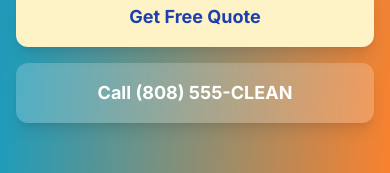
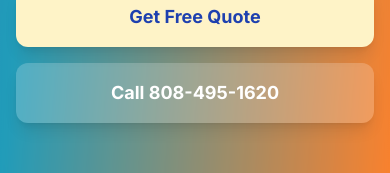
Before and after one commit to chadthomas31/mid-pacific-cleaning.com, a Next.js app: page /services in a window 390 px wide. Shown: the part 4461-4634 px from the top of the page. Built offline with nearby package versions, Linux system fonts and the light colour scheme.

Commit message:
Update phone number to 808-495-1620 across all pages

```diff
--- a/app/services/page.tsx
+++ b/app/services/page.tsx
@@ -164,10 +164,10 @@ export default function Services() {
                 Get Free Quote
               </a>
               <a
-                href="tel:808-555-CLEAN"
+                href="tel:808-495-1620"
                 className="bg-white/20 hover:bg-white/30 text-white font-bold py-4 px-8 rounded-xl text-lg shadow-lg hover:shadow-xl transform hover:scale-105 transition-all duration-200"
               >
-                Call (808) 555-CLEAN
+                Call 808-495-1620
               </a>
             </div>
           </div>
--- a/components/Contact.tsx
+++ b/components/Contact.tsx
@@ -6,7 +6,7 @@ const contactMethods = [
   {
     title: 'Call Us',
     description: 'Speak directly with Kate or Darci',
-    details: '(808) 555-CLEAN',
+    details: '808-495-1620',
     action: 'Call Now',
     icon: '📞',
     color: 'from-green-500 to-emerald-500'
@@ -22,7 +22,7 @@ const contactMethods = [
   {
     title: 'Text Us',
     description: 'Quick questions and scheduling',
-    details: '(808) 555-TEXT',
+    details: '808-495-1620',
     action: 'Send Text',
     icon: '💬',
     color: 'from-purple-500 to-pink-500'
--- a/components/Footer.tsx
+++ b/components/Footer.tsx
@@ -21,7 +21,7 @@ export default function Footer() {
             </p>
             <div className="space-y-2 text-gray-300">
               <p>📍 Serving all of Maui, Hawaii</p>
-              <p>📞 (808) 555-CLEAN</p>
+              <p>📞 <a href="tel:808-495-1620" className="hover:underline">808-495-1620</a></p>
               <p>✉️ info@midpacificcleaning.com</p>
             </div>
           </div>
--- a/components/Services.tsx
+++ b/components/Services.tsx
@@ -136,7 +136,7 @@ export default function Services() {
             </p>
             <div className="flex flex-col sm:flex-row gap-4 justify-center">
               <button className="bg-white text-maui-blue font-semibold py-3 px-8 rounded-lg hover:bg-gray-100 transition-colors duration-200">
-                Call (808) 555-CLEAN
+                Call 808-495-1620
               </button>
               <button className="border-2 border-white text-white font-semibold py-3 px-8 rounded-lg hover:bg-white hover:text-maui-blue transition-colors duration-200">
                 Email Us
```
